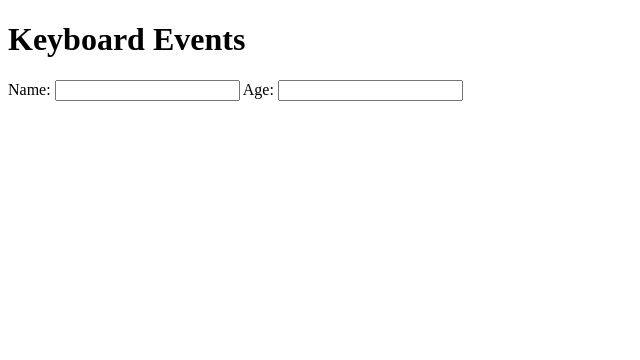
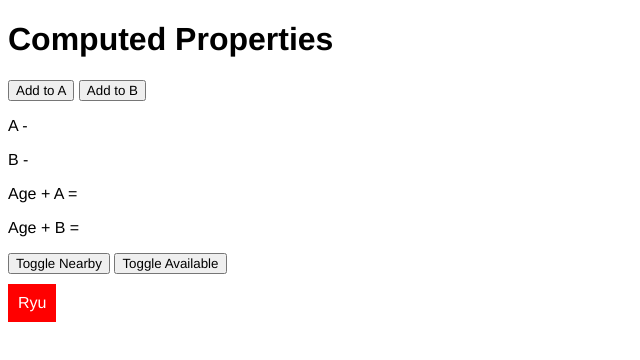
Before and after one commit to GianFrancescoGonzaga/vue-tutorial, a plain HTML site: page index.html in a window 1280 px wide. Shown: the whole page, without its empty margins (0-640 px from the left). Drawn offline with nearby package versions, Linux system fonts and the light colour scheme.

Commit message:
Finished lesson 9

```diff
--- a/app.js
+++ b/app.js
@@ -1,14 +1,16 @@
 let app = new Vue({
     el: "#vue-app",
     data: {
-        name: '',
-        age: ''
+        available: false,
+        nearby: false
     },
-    methods: {
-        logName: function() {
-        },
-        logAge: function() {
-            console.log('You entered your age')
+    methods: {},
+    computed: {
+        compClasses: function() {
+            return {
+                available: this.available,
+                nearby: this.nearby
+            }
         }
     }
 })
--- a/index.html
+++ b/index.html
@@ -11,15 +11,21 @@
 
 <body>
     <div id="vue-app">
-        <h1>Keyboard Events</h1>
-        <label>Name:</label>
-        <input type="text" v-model="name">
-        <span>{{ name }}</span>
-        <label>Age:</label>
-        <input type="text" v-model="age">
-        <span>{{ age }}</span>
-
-
+        <h1>Computed Properties</h1>
+        <button v-on:click="a++">Add to A</button>
+        <button v-on:click="b++">Add to B</button>
+        <p>A - {{ a }}</p>
+        <p>B - {{ b }}</p>
+        <p>Age + A = {{ addToA }}</p>
+        <p>Age + B = {{ addToB }}</p>
+        <!-- <div v-on:click="available = !available" v-bind:class="{available: available}">
+            <span>Ryu</span>
+        </div> -->
+        <button v-on:click="nearby = !nearby">Toggle Nearby</button>
+        <button v-on:click="available = !available">Toggle Available</button>
+        <div v-bind:class="compClasses">
+            <span>Ryu</span>
+        </div>
     </div>
 
     <script src="https://cdn.jsdelivr.net/npm/vue/dist/vue.js"></script>
--- a/styles.css
+++ b/styles.css
@@ -0,0 +1,20 @@
+* {
+    font-family: Helvetica, sans-serif
+}
+
+span {
+    background-color: red;
+    display: inline-block;
+    padding: 10px;
+    color: #fff;
+    margin: 10px 0;
+}
+
+.available span {
+    background: green;
+}
+
+.nearby span:after {
+    content: "nearby";
+    margin-left: 10px;
+}
```
